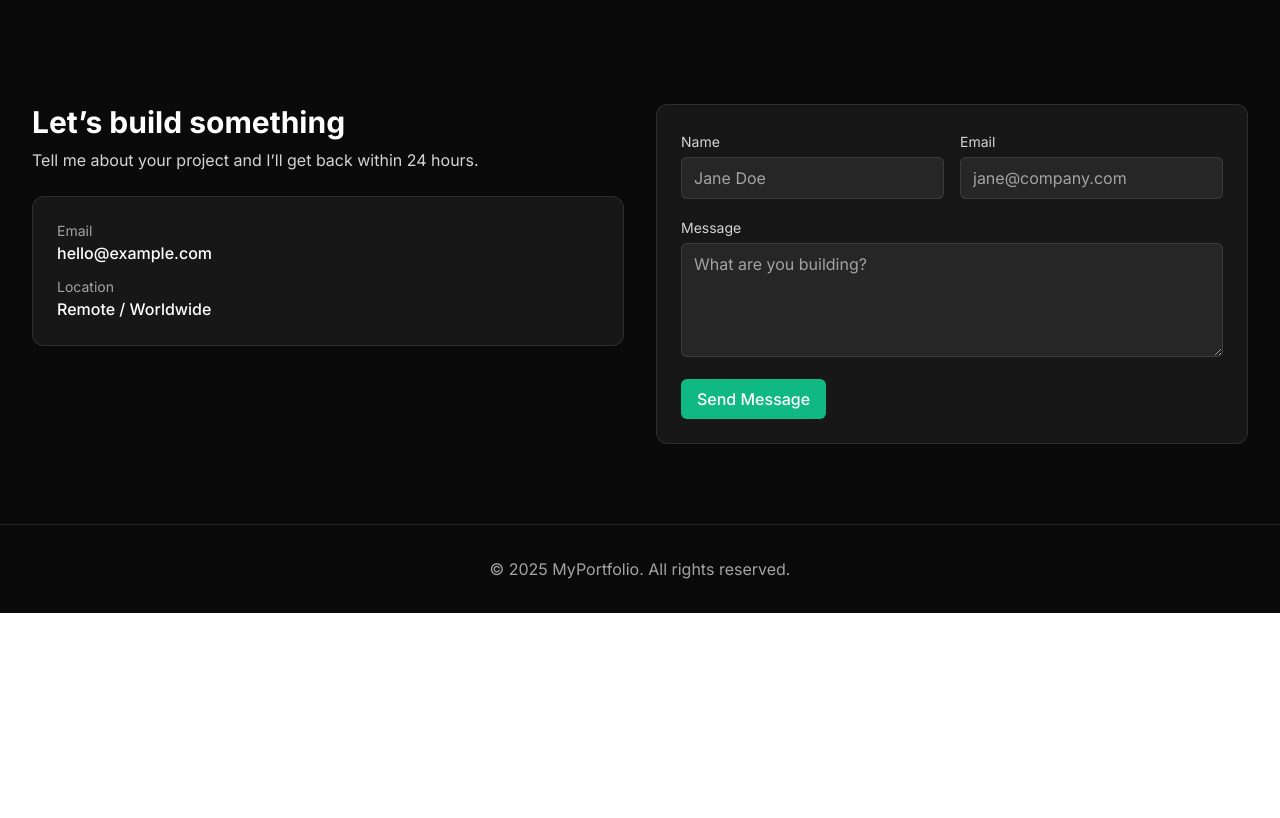
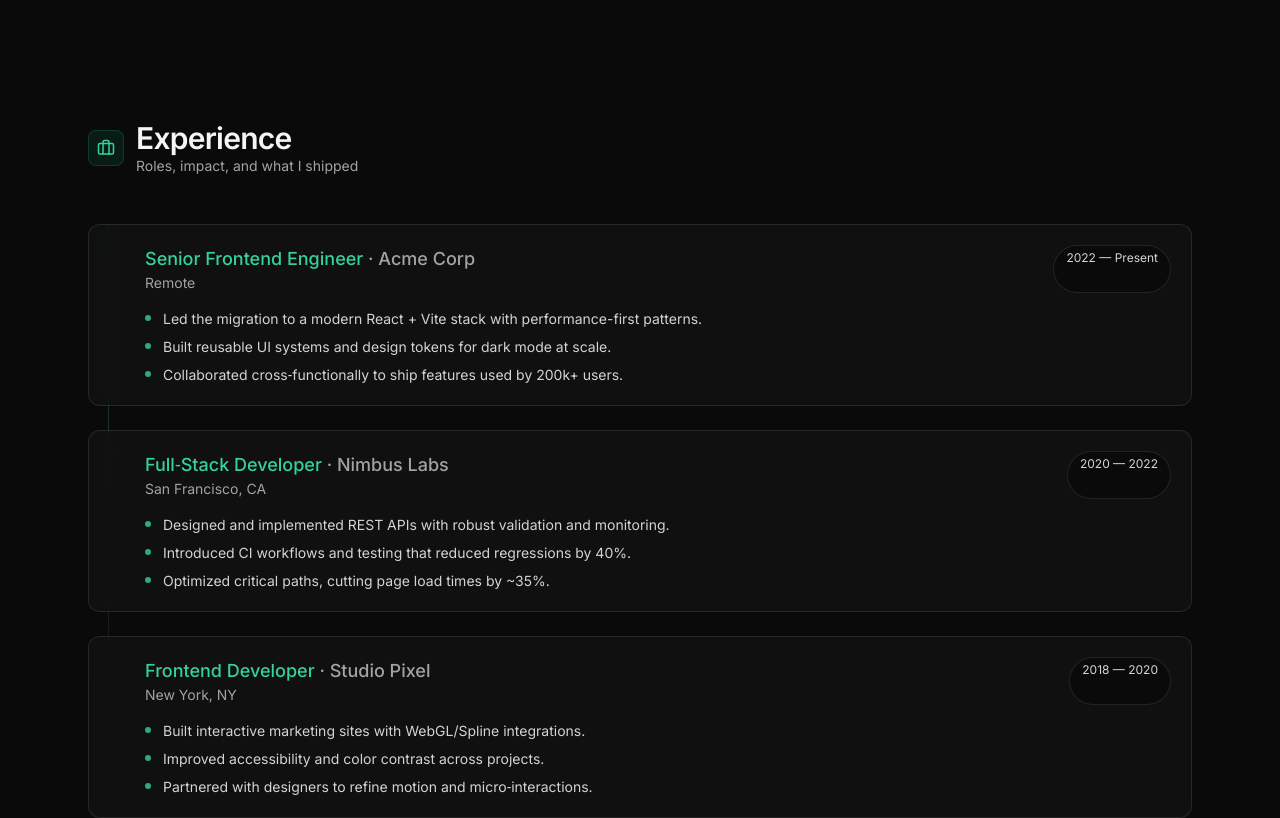
Before and after one commit to nalin-pixel/frontend-repo_9tkmwxeo_14fs17, a React (Vite) app: page / in a window 1280 px wide. Shown: the part 1060-1878 px from the top of the page. Before the commit the page ends 1673 px from the top, so only its background shows below. Built offline with nearby package versions, Linux system fonts and the light colour scheme; a web font is replaced by a local one.

Commit message:
Update project prj_9tkmwxeo - 2025-11-06T08:09:55.198Z

```diff
--- a/src/App.jsx
+++ b/src/App.jsx
@@ -1,6 +1,7 @@
 import Navbar from './components/Navbar'
 import Hero from './components/Hero'
 import Projects from './components/Projects'
+import Experience from './components/Experience'
 import Contact from './components/Contact'
 
 function App() {
@@ -10,6 +11,7 @@ function App() {
       <main>
         <Hero />
         <Projects />
+        <Experience />
         <Contact />
       </main>
       <footer className="border-t border-white/10 py-8 text-center text-neutral-400">
--- /dev/null
+++ b/src/components/Experience.jsx
@@ -0,0 +1,87 @@
+import { Briefcase } from 'lucide-react'
+
+const experiences = [
+  {
+    company: 'Acme Corp',
+    role: 'Senior Frontend Engineer',
+    period: '2022 — Present',
+    location: 'Remote',
+    highlights: [
+      'Led the migration to a modern React + Vite stack with performance-first patterns.',
+      'Built reusable UI systems and design tokens for dark mode at scale.',
+      'Collaborated cross‑functionally to ship features used by 200k+ users.'
+    ]
+  },
+  {
+    company: 'Nimbus Labs',
+    role: 'Full‑Stack Developer',
+    period: '2020 — 2022',
+    location: 'San Francisco, CA',
+    highlights: [
+      'Designed and implemented REST APIs with robust validation and monitoring.',
+      'Introduced CI workflows and testing that reduced regressions by 40%.',
+      'Optimized critical paths, cutting page load times by ~35%.'
+    ]
+  },
+  {
+    company: 'Studio Pixel',
+    role: 'Frontend Developer',
+    period: '2018 — 2020',
+    location: 'New York, NY',
+    highlights: [
+      'Built interactive marketing sites with WebGL/Spline integrations.',
+      'Improved accessibility and color contrast across projects.',
+      'Partnered with designers to refine motion and micro‑interactions.'
+    ]
+  }
+]
+
+export default function Experience() {
+  return (
+    <section id="experience" className="relative z-0 py-24">
+      <div className="mx-auto max-w-6xl px-6">
+        <div className="mb-12 flex items-center gap-3">
+          <div className="rounded-lg border border-emerald-500/20 bg-emerald-500/10 p-2 text-emerald-400">
+            <Briefcase size={18} />
+          </div>
+          <div>
+            <h2 className="text-2xl font-semibold tracking-tight text-neutral-100 sm:text-3xl">
+              Experience
+            </h2>
+            <p className="text-sm text-neutral-400">Roles, impact, and what I shipped</p>
+          </div>
+        </div>
+
+        <div className="relative">
+          <div className="absolute left-5 top-0 hidden h-full w-px bg-gradient-to-b from-emerald-500/40 via-white/10 to-transparent md:block" />
+          <ul className="space-y-6">
+            {experiences.map((item, idx) => (
+              <li key={idx} className="rounded-xl border border-white/10 bg-neutral-900/60 p-5 backdrop-blur supports-[backdrop-filter]:bg-neutral-900/50 md:pl-14">
+                <div className="flex flex-col justify-between gap-2 md:flex-row md:gap-4">
+                  <div>
+                    <h3 className="text-lg font-medium text-neutral-100">
+                      <span className="text-emerald-400">{item.role}</span>
+                      <span className="text-neutral-400"> · {item.company}</span>
+                    </h3>
+                    <p className="text-sm text-neutral-400">{item.location}</p>
+                  </div>
+                  <span className="shrink-0 rounded-full border border-white/10 bg-neutral-950 px-3 py-1 text-xs text-neutral-300">
+                    {item.period}
+                  </span>
+                </div>
+                <div className="mt-4 grid gap-2">
+                  {item.highlights.map((h, i) => (
+                    <div key={i} className="flex gap-3 text-sm text-neutral-300">
+                      <span className="mt-1.5 h-1.5 w-1.5 shrink-0 rounded-full bg-emerald-400/80" />
+                      <p>{h}</p>
+                    </div>
+                  ))}
+                </div>
+              </li>
+            ))}
+          </ul>
+        </div>
+      </div>
+    </section>
+  )
+}
```
Also changed, not shown: 1 other file (tests, documents, lock files or other folders).
